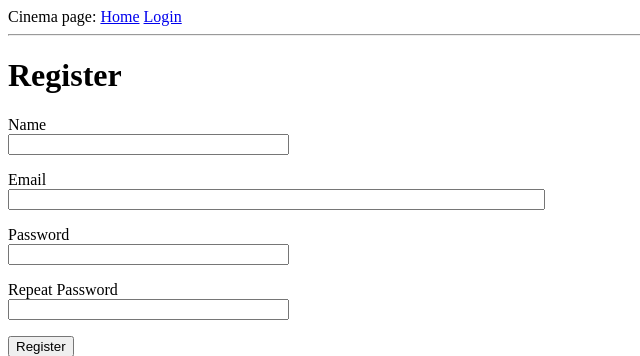
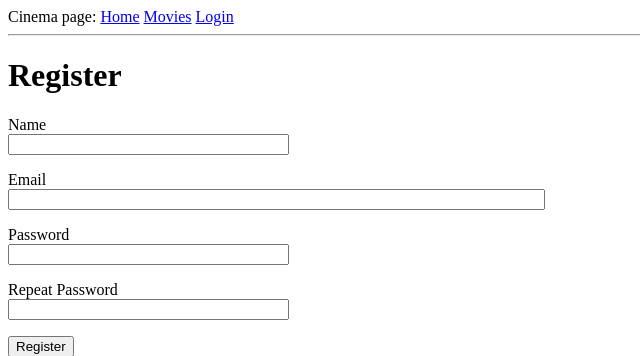
Before and after one commit to Simon220902/DIS-Group-Project-Cinema, a Flask app: page /register in a window 1280 px wide. Shown: the top 356 px of the page, without its empty margins (0-640 px from the left). Run offline with Flask 3, Linux system fonts and the light colour scheme; some libraries are stand-ins or nearby versions.

Commit message:
movie page

```diff
--- a/app/routes.py
+++ b/app/routes.py
@@ -59,6 +59,11 @@ def login():
         return redirect(next_page)
     return render_template('login.html', title='Sign In', form=form)
 
+@app.route('/movies')
+def movies():
+    return render_template('movies.html', title='Movies')
+
+
 @app.route('/logout')
 def logout():
     logout_user()
--- a/app/templates/base.html
+++ b/app/templates/base.html
@@ -10,6 +10,7 @@
         <div>
             Cinema page:
             <a href="{{ url_for('index') }}">Home</a>
+            <a href="{{ url_for('movies') }}">Movies</a>
             {% if current_user.is_anonymous %}
             <a href="{{ url_for('login') }}">Login</a>
             {% else %}
--- /dev/null
+++ b/app/templates/movies.html
@@ -0,0 +1,5 @@
+{% extends "base.html" %}
+
+{% block content %}
+    <h1>Movies</h1>
+{% endblock %}
```
